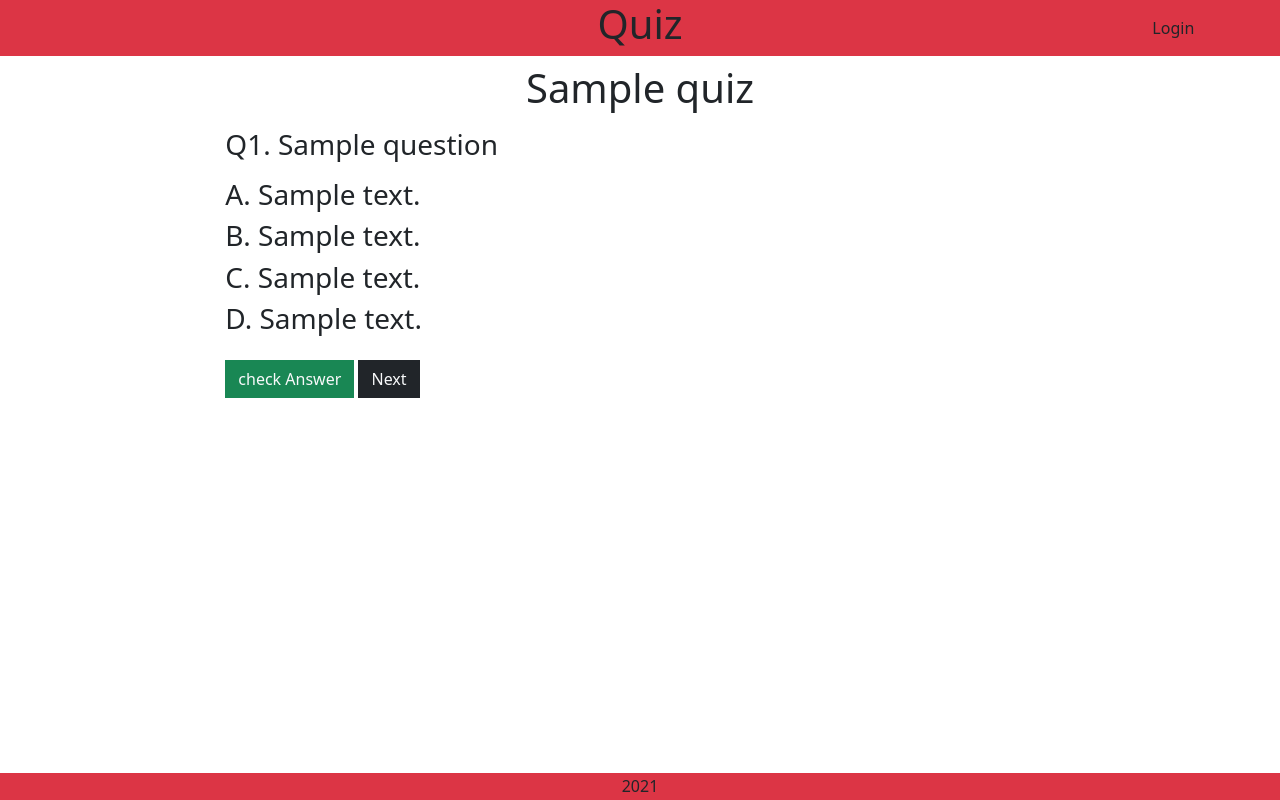
After one commit to zahur76/django-quiz, a Django app: page /quiz/questionnaire/1 in a window 1280 px wide. The commit adds this page. Run offline with Django 3.2, Linux system fonts and the light colour scheme; tables that the repository leaves empty hold one stand-in row (values such as "Sample post").

Commit message:
add questionnaire page with question model

```diff
--- a/home/static/home/css/home.css
+++ b/home/static/home/css/home.css
@@ -8,6 +8,10 @@
 
 #employee_num {
     height: 34px;
+}
+
+.button {
+    z-index: 999;
 }
 
 /* Media Screen */
--- a/quiz/models.py
+++ b/quiz/models.py
@@ -10,3 +10,21 @@ class Quiz(models.Model):
 
     def __str__(self):
         return self.quiz_name
+
+class Questions(models.Model):
+
+    class Meta:
+        verbose_name_plural = "Questions"
+
+    quiz = models.ForeignKey(
+            'Quiz', null=False, blank=False, on_delete=models.CASCADE,
+            related_name='questions')
+    question = models.CharField(max_length=254)
+    first_answer = models.CharField(max_length=254)
+    second_answer = models.CharField(max_length=254)
+    third_answer = models.CharField(max_length=254)
+    fourth_answer = models.CharField(max_length=254)
+    answer = models.CharField(max_length=254)
+
+    def __str__(self):
+        return self.quiz.quiz_name
--- /dev/null
+++ b/quiz/templates/quiz/questionnaire.html
@@ -0,0 +1,43 @@
+{% extends "base.html" %}
+{% load static %}
+
+{% block extra_css %}
+    <link rel="stylesheet" href="{% static 'quiz/css/quiz.css' %}">
+{% endblock %}
+
+{% block content %}
+    <div class="h1 text-center mt-2">{{ quiz.quiz_name }}</div>
+    {% if request.user.is_superuser %}
+        <a href="{% url 'quiz' %}" class="m-2 btn btn-dark rounded-0 text-light">Back</a>
+        <a href="#" class="m-2 btn btn-danger rounded-0 text-light">Delete</a>
+        <a href="#" class="btn btn-info rounded-0 text-light">Modify</a>
+        <a href="#" class="btn btn-success rounded-0 text-light">+ Question</a>
+    {% endif %}
+    <div class="row m-0 mt-3">
+        {% for question in questions %}
+            <div class="col-2 mb-2"></div>
+            <div class="col-10 mb-3 h3">Q1. {{ question.question }}</div>
+            <div class="col-2 mb-2"></div>
+            <div class="col-10 mb-2 h3">A. {{ question.first_answer }}</div>
+            <div class="col-2 mb-2"></div>
+            <div class="col-10 mb-2 h3">B. {{ question.second_answer }}</div>
+            <div class="col-2 mb-2"></div>
+            <div class="col-10 mb-2 h3">C. {{ question.third_answer  }}</div>
+            <div class="col-2 mb-2"></div>
+            <div class="col-10 mb-2 h3">D. {{ question.fourth_answer }}</div>
+        {% endfor %}
+    </div>
+    <div class="row m-0 mt-3">
+        <div class="col-2"></div>
+        {% if questions %}
+            <div class="col-10">
+                <a href="#" class="btn btn-success rounded-0 text-light">check Answer</a>
+                <a href="#" class="btn btn-dark rounded-0 text-light">Next</a>
+            </div>
+        {% endif %}
+    </div>
+{% endblock %}
+
+{% block extra_js %}
+    <script src="{% static 'quiz/js/quiz.js' %}" type="text/javascript"></script>
+{% endblock %}
--- a/quiz/templates/quiz/quiz.html
+++ b/quiz/templates/quiz/quiz.html
@@ -11,7 +11,7 @@
     <a href="{% url 'add_quiz' %}" class="btn btn-dark text-light rounded-0 m-2">+Quiz</a>
     <div class="row m-0 container mt-3">
         {% for quiz in quizzes %}
-            <a href="#" class="col-6 col-md-3">{{ forloop.counter }}.{{ quiz }}</a>
+            <a href="{% url 'questionnaire' quiz_id=quiz.id %}" class="col-6 col-md-3">{{ forloop.counter }}.{{ quiz }}</a>
             <div class="col-6 col-md-3">
                 <a href="{% url 'delete_quiz' quiz_id=quiz.id %}" class="text-danger">Delete/</a>
                 <a href="{% url 'update_quiz' quiz_id=quiz.id %}" class="text-info">Update</a>
--- a/quiz/urls.py
+++ b/quiz/urls.py
@@ -6,4 +6,5 @@ urlpatterns = [
     path('add_quiz/', views.add_quiz, name='add_quiz'),
     path('delete_quiz/<int:quiz_id>', views.delete_quiz, name='delete_quiz'),
     path('update_quiz/<int:quiz_id>', views.update_quiz, name='update_quiz'),
+    path('questionnaire/<int:quiz_id>', views.questionnaire, name='questionnaire'),
 ]
--- a/quiz/views.py
+++ b/quiz/views.py
@@ -2,7 +2,7 @@ from django.shortcuts import (
     render, redirect, reverse, get_object_or_404)
 from django.contrib import messages
 from .forms import add_quizForm
-from .models import Quiz
+from .models import Quiz, Questions
 
 # Create your views here.
 def quiz(request):
@@ -49,12 +49,16 @@ def delete_quiz(request, quiz_id):
         messages.error(request, 'Permision Denied!.')
         return redirect(reverse('home'))
     quiz = get_object_or_404(Quiz, id=quiz_id)
-    quiz.delete()
+    questions = Questions.objects.all().filter(quiz=quiz_id)
+    if quiz:
+        quiz.delete()
+    if questions:
+        questions.delete()
     messages.success(request, 'Quiz record deleted!')
     return redirect(reverse('quiz'))
 
 def update_quiz(request, quiz_id):
-    """View for quiz management"""
+    """View to update quiz name"""
     if not request.user.is_superuser:
         messages.error(request, 'Permision Denied!.')
         return redirect(reverse('home'))
@@ -76,3 +80,13 @@ def update_quiz(request, quiz_id):
         'quiz': quiz,
         }
     return render(request, 'quiz/update_quiz.html', context)
+
+def questionnaire(request, quiz_id):
+    """View to view Questionnaire"""
+    quiz = get_object_or_404(Quiz, id=quiz_id)
+    questions = Questions.objects.all().filter(quiz=quiz_id)
+    context = {
+        'quiz': quiz,
+        'questions': questions,
+    }
+    return render(request, 'quiz/questionnaire.html', context)
--- a/static/css/base.css
+++ b/static/css/base.css
@@ -30,6 +30,9 @@ nav a {
     width: 40%;
     left: 30%;
     top: 25%;
+}
+
+.modal-content {
     z-index: 1;
 }
 
--- a/templates/base.html
+++ b/templates/base.html
@@ -23,7 +23,7 @@
             <div class="col-8 col-md-8 h1 text-center">
                 <a class="text-dark" href="{% url 'home' %}">Quiz</a>
             </div>
-            {% if request.user.is_authenticated %}
+            {% if request.user.is_superuser %}
                 <a href="{% url 'staff' %}" class="p-0 col-2 col-md-1 text-center my-auto text-dark logout-button nav-text">Admin</a>
                 <a href="{% url 'logout' %}" class="p-0 col-2 col-md-1 text-center my-auto text-dark logout-button nav-text">Logout</a>
             {% else %}
```
Also changed, not shown: quiz/admin.py (+10 -1 lines), db.sqlite3, quiz/migrations/0002_questions.py (added).
